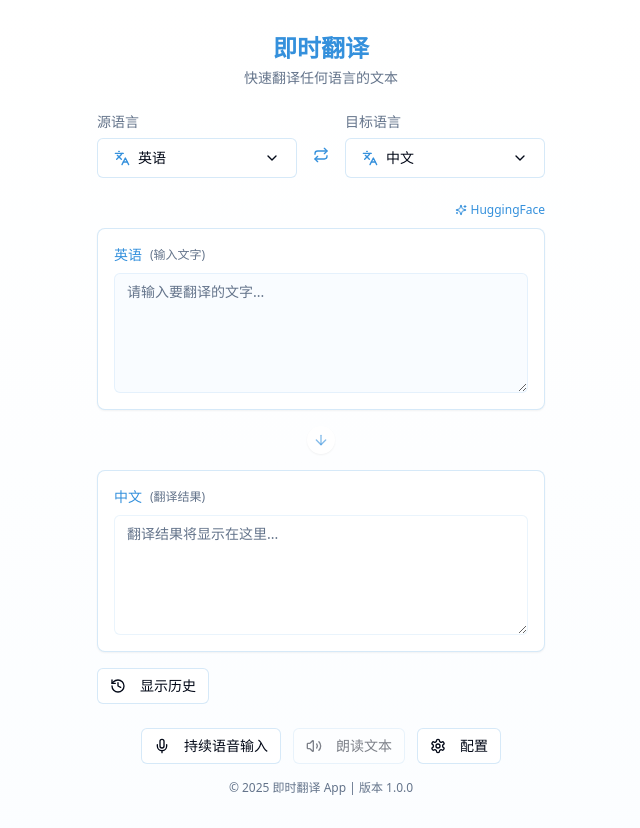
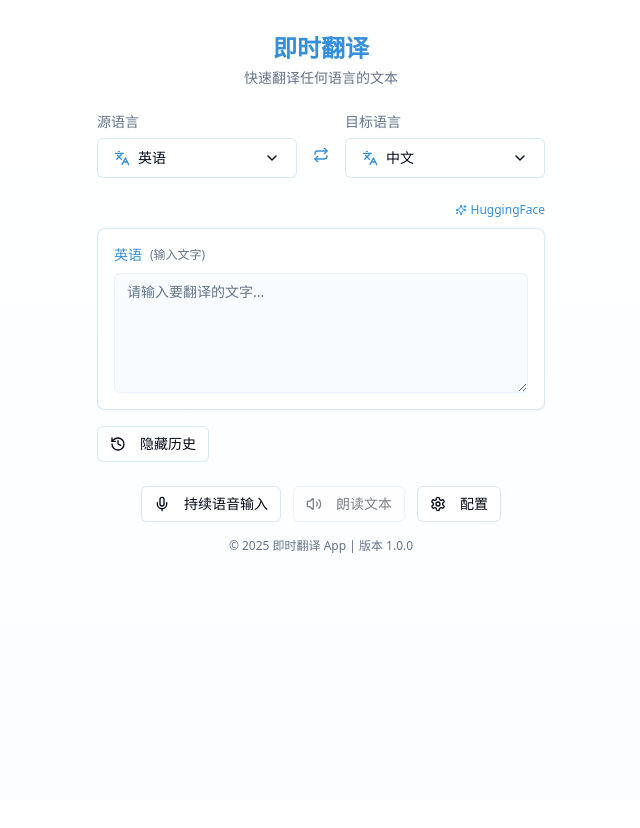
Before and after one commit to hzg19700304/InstantTranslation, a React (Vite) app: page / in a window 1280 px wide. Shown: the whole page, without its empty margins (319-959 px from the left). After the commit the page ends 800 px from the top, so only its background shows below. Built offline with nearby package versions, Linux system fonts and the light colour scheme; what onnxruntime-web would draw is missing.

Commit message:
Remove translation result display
Remove the translation result display, as the history records are already displayed above. Also, enable scrolling for the history records.

```diff
--- a/src/components/translation/TranslationContent.tsx
+++ b/src/components/translation/TranslationContent.tsx
@@ -4,7 +4,6 @@ import { ArrowDown, Repeat, Trash2, History, RefreshCw } from "lucide-react";
 import { Button } from "@/components/ui/button";
 import TranslationCard from "@/components/TranslationCard";
 import { Language } from "@/types/translation";
-import { ScrollArea } from "@/components/ui/scroll-area";
 import { useVoiceInput } from "@/hooks/speech/useVoiceInput";
 import { TranslationHistoryItem } from "@/hooks/translation/useTranslationState";
 import TranslationHistory from "./TranslationHistory";
@@ -55,11 +54,12 @@ const TranslationContent: React.FC<TranslationContentProps> = ({
     handleClearTranslation();
   };
 
-  const [showHistory, setShowHistory] = React.useState(false);
+  // 历史记录默认始终显示
+  const [showHistory, setShowHistory] = React.useState(true);
 
   return (
     <div className="space-y-4">
-      {/* 历史记录显示区域 - 移到顶部 */}
+      {/* 历史记录显示区域 - 始终在顶部显示 */}
       {showHistory && translationHistory.length > 0 && (
         <TranslationHistory
           history={translationHistory}
@@ -73,18 +73,6 @@ const TranslationContent: React.FC<TranslationContentProps> = ({
         value={sourceText}
         onChange={setSourceText}
         isSource={true}
-      />
-
-      <div className="flex justify-center">
-        <div className="bg-white rounded-full p-1.5 shadow-sm">
-          <ArrowDown size={16} className="text-translator-primary/60" />
-        </div>
-      </div>
-
-      <TranslationCard
-        language={targetLanguage}
-        value={translatedText}
-        className={isTranslating ? "opacity-70" : ""}
       />
 
       {/* 翻译错误提示和重试按钮 */}
@@ -104,7 +92,7 @@ const TranslationContent: React.FC<TranslationContentProps> = ({
 
       {/* 功能按钮区域 */}
       <div className="flex justify-between mt-2">
-        {/* 历史记录按钮 */}
+        {/* 隐藏/显示历史按钮 */}
         <Button
           variant="outline"
           size="sm"
@@ -128,14 +116,14 @@ const TranslationContent: React.FC<TranslationContentProps> = ({
             </Button>
           )}
 
-          {(sourceText || translatedText) && (
+          {sourceText && (
             <Button
               variant="outline"
               size="sm"
               onClick={onClearTranslation}
               className="border-translator-primary/20 hover:bg-translator-secondary"
             >
-              <Trash2 size={14} className="mr-1.5"/> 清空翻译
+              <Trash2 size={14} className="mr-1.5"/> 清空输入
             </Button>
           )}
         </div>
--- a/src/components/translation/TranslationHistory.tsx
+++ b/src/components/translation/TranslationHistory.tsx
@@ -20,8 +20,8 @@ const TranslationHistory: React.FC<TranslationHistoryProps> = ({
   }
 
   return (
-    <div className="mb-4 bg-white rounded-lg shadow-sm border border-translator-primary/10 overflow-hidden">
-      <ScrollArea className="max-h-[300px]">
+    <div className="mb-4 bg-white rounded-lg shadow-sm border border-translator-primary/10">
+      <ScrollArea className="h-[300px]">
         <div className="p-3 space-y-3">
           {history.map((item, index) => (
             <div key={index} className="text-sm border-b border-gray-100 pb-3 last:border-0 last:pb-0">
```
